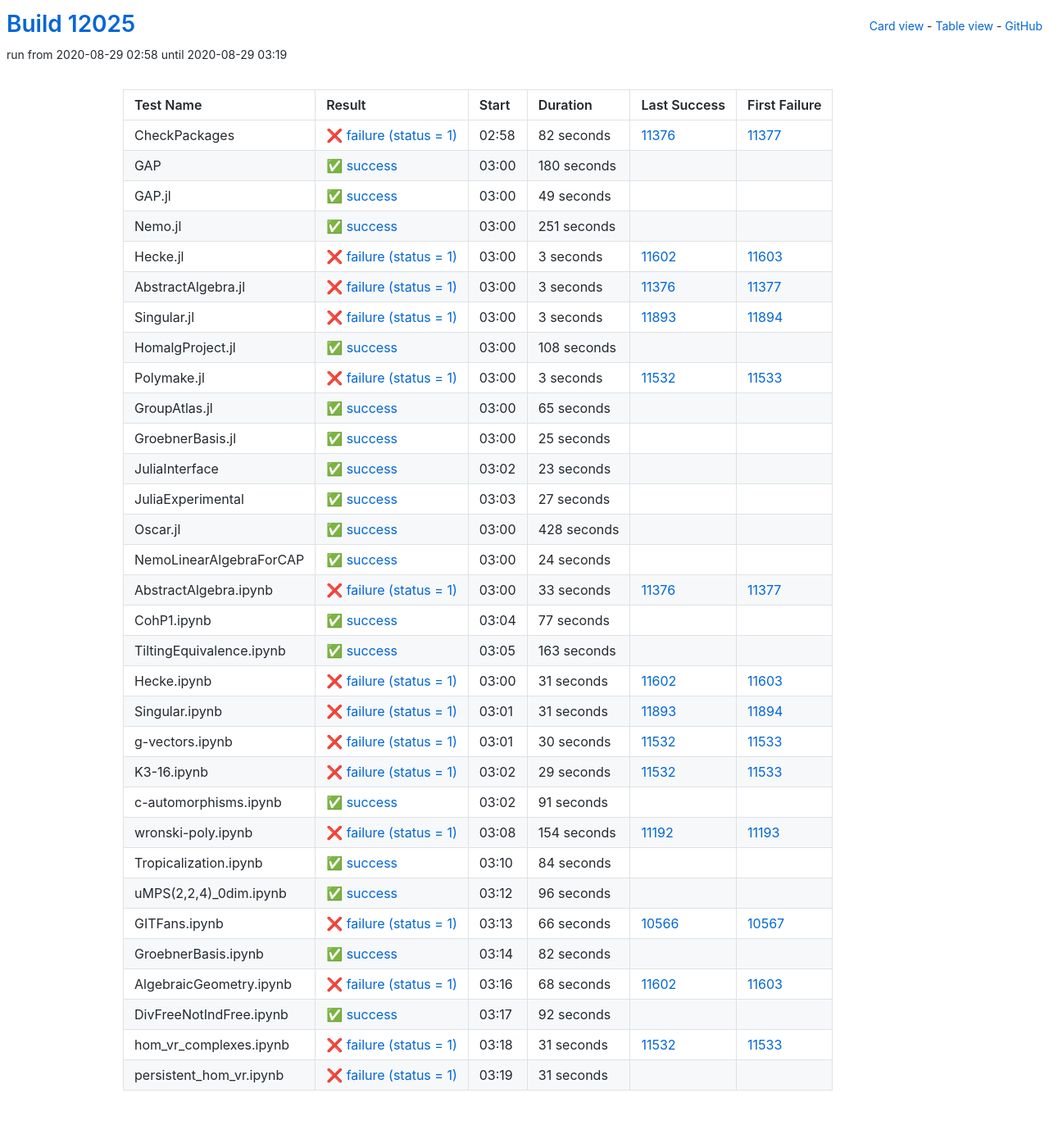
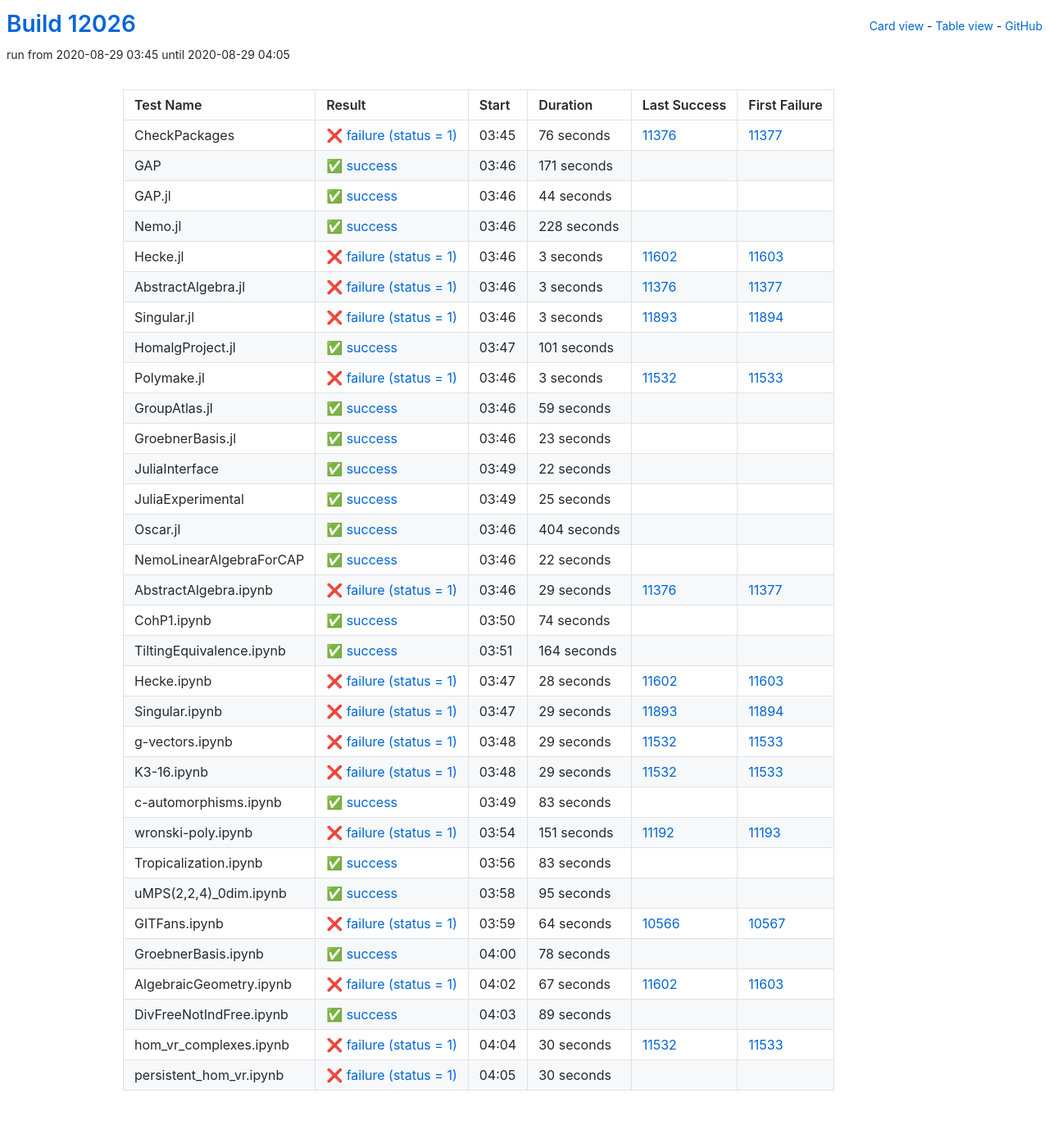
Before and after one commit to oscar-system/oscar-ci-status, a Jekyll site: the page built from table.html, in a window 1280 px wide. Shown: the whole page at 82% size. Built offline with Jekyll 4.4.1, drawn with Linux system fonts in a browser that asks for light colours.

Commit message:
Build #12026

```diff
--- a/_data/ci.yml
+++ b/_data/ci.yml
@@ -1,6 +1,6 @@
 ---
-build: 12025
-build_url: https://oscarci.mathematik.uni-kl.de/job/oscar/12025/
+build: 12026
+build_url: https://oscarci.mathematik.uni-kl.de/job/oscar/12026/
 job: oscar
 organization: oscar-system
 repo: oscar-ci-status
@@ -8,56 +8,56 @@
 tests:
 - name: CheckPackages
   id: checkpackages
-  log: https://oscarci.mathematik.uni-kl.de/job/oscar/12025/artifact/logs/build-12025/CheckPackages.log
-  start: 2020-08-29 02:58
+  log: https://oscarci.mathematik.uni-kl.de/job/oscar/12026/artifact/logs/build-12026/CheckPackages.log
+  start: 2020-08-29 03:45
   success: false
   exitcode: 1
   status: failure
-  duration: 82
+  duration: 76
   last_success: 11376
   last_success_url: https://oscarci.mathematik.uni-kl.de/job/oscar/11376/
   first_failure: 11377
   first_failure_url: https://oscarci.mathematik.uni-kl.de/job/oscar/11377/
 - name: GAP
   id: gap
-  log: https://oscarci.mathematik.uni-kl.de/job/oscar/12025/artifact/logs/build-12025/GAP.log
-  start: 2020-08-29 03:00
+  log: https://oscarci.mathematik.uni-kl.de/job/oscar/12026/artifact/logs/build-12026/GAP.log
+  start: 2020-08-29 03:46
   success: true
   exitcode: 0
   status: success
-  duration: 180
+  duration: 171
   last_success: false
   last_success_url:
   first_failure: false
   first_failure_url:
 - name: GAP.jl
   id: gap-jl
-  log: https://oscarci.mathematik.uni-kl.de/job/oscar/12025/artifact/logs/build-12025/GAP.jl.log
-  start: 2020-08-29 03:00
+  log: https://oscarci.mathematik.uni-kl.de/job/oscar/12026/artifact/logs/build-12026/GAP.jl.log
+  start: 2020-08-29 03:46
   success: true
   exitcode: 0
   status: success
-  duration: 49
+  duration: 44
   last_success: false
   last_success_url:
   first_failure: false
   first_failure_url:
 - name: Nemo.jl
   id: nemo-jl
-  log: https://oscarci.mathematik.uni-kl.de/job/oscar/12025/artifact/logs/build-12025/Nemo.jl.log
-  start: 2020-08-29 03:00
+  log: https://oscarci.mathematik.uni-kl.de/job/oscar/12026/artifact/logs/build-12026/Nemo.jl.log
+  start: 2020-08-29 03:46
   success: true
   exitcode: 0
   status: success
-  duration: 251
+  duration: 228
   last_success: false
   last_success_url:
   first_failure: false
   first_failure_url:
 - name: Hecke.jl
   id: hecke-jl
-  log: https://oscarci.mathematik.uni-kl.de/job/oscar/12025/artifact/logs/build-12025/Hecke.jl.log
-  start: 2020-08-29 03:00
+  log: https://oscarci.mathematik.uni-kl.de/job/oscar/12026/artifact/logs/build-12026/Hecke.jl.log
+  start: 2020-08-29 03:46
   success: false
   exitcode: 1
   status: failure
@@ -68,8 +68,8 @@
   first_failure_url: https://oscarci.mathematik.uni-kl.de/job/oscar/11603/
 - name: AbstractAlgebra.jl
   id: abstractalgebra-jl
-  log: https://oscarci.mathematik.uni-kl.de/job/oscar/12025/artifact/logs/build-12025/AbstractAlgebra.jl.log
-  start: 2020-08-29 03:00
+  log: https://oscarci.mathematik.uni-kl.de/job/oscar/12026/artifact/logs/build-12026/AbstractAlgebra.jl.log
+  start: 2020-08-29 03:46
   success: false
   exitcode: 1
   status: failure
@@ -80,8 +80,8 @@
   first_failure_url: https://oscarci.mathematik.uni-kl.de/job/oscar/11377/
 - name: Singular.jl
   id: singular-jl
-  log: https://oscarci.mathematik.uni-kl.de/job/oscar/12025/artifact/logs/build-12025/Singular.jl.log
-  start: 2020-08-29 03:00
+  log: https://oscarci.mathematik.uni-kl.de/job/oscar/12026/artifact/logs/build-12026/Singular.jl.log
+  start: 2020-08-29 03:46
   success: false
   exitcode: 1
   status: failure
@@ -92,20 +92,20 @@
   first_failure_url: https://oscarci.mathematik.uni-kl.de/job/oscar/11894/
 - name: HomalgProject.jl
   id: homalgproject-jl
-  log: https://oscarci.mathematik.uni-kl.de/job/oscar/12025/artifact/logs/build-12025/HomalgProject.jl.log
-  start: 2020-08-29 03:00
+  log: https://oscarci.mathematik.uni-kl.de/job/oscar/12026/artifact/logs/build-12026/HomalgProject.jl.log
+  start: 2020-08-29 03:47
   success: true
   exitcode: 0
   status: success
-  duration: 108
+  duration: 101
   last_success: false
   last_success_url:
   first_failure: false
   first_failure_url:
 - name: Polymake.jl
   id: polymake-jl
-  log: https://oscarci.mathematik.uni-kl.de/job/oscar/12025/artifact/logs/build-12025/Polymake.jl.log
-  start: 2020-08-29 03:00
+  log: https://oscarci.mathematik.uni-kl.de/job/oscar/12026/artifact/logs/build-12026/Polymake.jl.log
+  start: 2020-08-29 03:46
   success: false
   exitcode: 1
   status: failure
@@ -116,20 +116,44 @@
   first_failure_url: https://oscarci.mathematik.uni-kl.de/job/oscar/11533/
 - name: GroupAtlas.jl
   id: groupatlas-jl
-  log: https://oscarci.mathematik.uni-kl.de/job/oscar/12025/artifact/logs/build-12025/GroupAtlas.jl.log
-  start: 2020-08-29 03:00
+  log: https://oscarci.mathematik.uni-kl.de/job/oscar/12026/artifact/logs/build-12026/GroupAtlas.jl.log
+  start: 2020-08-29 03:46
   success: true
   exitcode: 0
   status: success
-  duration: 65
+  duration: 59
   last_success: false
   last_success_url:
   first_failure: false
   first_failure_url:
 - name: GroebnerBasis.jl
   id: groebnerbasis-jl
-  log: https://oscarci.mathematik.uni-kl.de/job/oscar/12025/artifact/logs/build-12025/GroebnerBasis.jl.log
-  start: 2020-08-29 03:00
+  log: https://oscarci.mathematik.uni-kl.de/job/oscar/12026/artifact/logs/build-12026/GroebnerBasis.jl.log
+  start: 2020-08-29 03:46
+  success: true
+  exitcode: 0
+  status: success
+  duration: 23
+  last_success: false
+  last_success_url:
+  first_failure: false
+  first_failure_url:
+- name: JuliaInterface
+  id: juliainterface
+  log: https://oscarci.mathematik.uni-kl.de/job/oscar/12026/artifact/logs/build-12026/JuliaInterface.log
+  start: 2020-08-29 03:49
+  success: true
+  exitcode: 0
+  status: success
+  duration: 22
+  last_success: false
+  last_success_url:
+  first_failure: false
+  first_failure_url:
+- name: JuliaExperimental
+  id: juliaexperimental
+  log: https://oscarci.mathematik.uni-kl.de/job/oscar/12026/artifact/logs/build-12026/JuliaExperimental.log
+  start: 2020-08-29 03:49
   success: true
   exitcode: 0
   status: success
@@ -138,130 +162,106 @@
   last_success_url:
   first_failure: false
   first_failure_url:
-- name: JuliaInterface
-  id: juliainterface
-  log: https://oscarci.mathematik.uni-kl.de/job/oscar/12025/artifact/logs/build-12025/JuliaInterface.log
-  start: 2020-08-29 03:02
+- name: Oscar.jl
+  id: oscar-jl
+  log: https://oscarci.mathematik.uni-kl.de/job/oscar/12026/artifact/logs/build-12026/Oscar.jl.log
+  start: 2020-08-29 03:46
   success: true
   exitcode: 0
   status: success
-  duration: 23
-  last_success: false
-  last_success_url:
-  first_failure: false
-  first_failure_url:
-- name: JuliaExperimental
-  id: juliaexperimental
-  log: https://oscarci.mathematik.uni-kl.de/job/oscar/12025/artifact/logs/build-12025/JuliaExperimental.log
-  start: 2020-08-29 03:03
-  success: true
-  exitcode: 0
-  status: success
-  duration: 27
-  last_success: false
-  last_success_url:
-  first_failure: false
-  first_failure_url:
-- name: Oscar.jl
-  id: oscar-jl
-  log: https://oscarci.mathematik.uni-kl.de/job/oscar/12025/artifact/logs/build-12025/Oscar.jl.log
-  start: 2020-08-29 03:00
-  success: true
-  exitcode: 0
-  status: success
-  duration: 428
+  duration: 404
   last_success: false
   last_success_url:
   first_failure: false
   first_failure_url:
 - name: NemoLinearAlgebraForCAP
   id: nemolinearalgebraforcap
-  log: https://oscarci.mathematik.uni-kl.de/job/oscar/12025/artifact/logs/build-12025/NemoLinearAlgebraForCAP.log
-  start: 2020-08-29 03:00
+  log: https://oscarci.mathematik.uni-kl.de/job/oscar/12026/artifact/logs/build-12026/NemoLinearAlgebraForCAP.log
+  start: 2020-08-29 03:46
   success: true
   exitcode: 0
   status: success
-  duration: 24
+  duration: 22
   last_success: false
   last_success_url:
   first_failure: false
   first_failure_url:
 - name: AbstractAlgebra.ipynb
   id: abstractalgebra-ipynb
-  log: https://oscarci.mathematik.uni-kl.de/job/oscar/12025/artifact/logs/build-12025/AbstractAlgebra.ipynb.log
-  start: 2020-08-29 03:00
+  log: https://oscarci.mathematik.uni-kl.de/job/oscar/12026/artifact/logs/build-12026/AbstractAlgebra.ipynb.log
+  start: 2020-08-29 03:46
   success: false
   exitcode: 1
   status: failure
-  duration: 33
+  duration: 29
   last_success: 11376
   last_success_url: https://oscarci.mathematik.uni-kl.de/job/oscar/11376/
   first_failure: 11377
   first_failure_url: https://oscarci.mathematik.uni-kl.de/job/oscar/11377/
 - name: CohP1.ipynb
   id: cohp1-ipynb
-  log: https://oscarci.mathematik.uni-kl.de/job/oscar/12025/artifact/logs/build-12025/CohP1.ipynb.log
-  start: 2020-08-29 03:04
+  log: https://oscarci.mathematik.uni-kl.de/job/oscar/12026/artifact/logs/build-12026/CohP1.ipynb.log
+  start: 2020-08-29 03:50
   success: true
   exitcode: 0
   status: success
-  duration: 77
+  duration: 74
   last_success: false
   last_success_url:
   first_failure: false
   first_failure_url:
 - name: TiltingEquivalence.ipynb
   id: tiltingequivalence-ipynb
-  log: https://oscarci.mathematik.uni-kl.de/job/oscar/12025/artifact/logs/build-12025/TiltingEquivalence.ipynb.log
-  start: 2020-08-29 03:05
+  log: https://oscarci.mathematik.uni-kl.de/job/oscar/12026/artifact/logs/build-12026/TiltingEquivalence.ipynb.log
+  start: 2020-08-29 03:51
   success: true
   exitcode: 0
   status: success
-  duration: 163
+  duration: 164
   last_success: false
   last_success_url:
   first_failure: false
   first_failure_url:
 - name: Hecke.ipynb
   id: hecke-ipynb
-  log: https://oscarci.mathematik.uni-kl.de/job/oscar/12025/artifact/logs/build-12025/Hecke.ipynb.log
-  start: 2020-08-29 03:00
+  log: https://oscarci.mathematik.uni-kl.de/job/oscar/12026/artifact/logs/build-12026/Hecke.ipynb.log
+  start: 2020-08-29 03:47
   success: false
   exitcode: 1
   status: failure
-  duration: 31
+  duration: 28
   last_success: 11602
   last_success_url: https://oscarci.mathematik.uni-kl.de/job/oscar/11602/
   first_failure: 11603
   first_failure_url: https://oscarci.mathematik.uni-kl.de/job/oscar/11603/
 - name: Singular.ipynb
   id: singular-ipynb
-  log: https://oscarci.mathematik.uni-kl.de/job/oscar/12025/artifact/logs/build-12025/Singular.ipynb.log
-  start: 2020-08-29 03:01
+  log: https://oscarci.mathematik.uni-kl.de/job/oscar/12026/artifact/logs/build-12026/Singular.ipynb.log
+  start: 2020-08-29 03:47
   success: false
   exitcode: 1
   status: failure
-  duration: 31
+  duration: 29
   last_success: 11893
   last_success_url: https://oscarci.mathematik.uni-kl.de/job/oscar/11893/
   first_failure: 11894
   first_failure_url: https://oscarci.mathematik.uni-kl.de/job/oscar/11894/
 - name: g-vectors.ipynb
   id: g-vectors-ipynb
-  log: https://oscarci.mathematik.uni-kl.de/job/oscar/12025/artifact/logs/build-12025/g-vectors.ipynb.log
-  start: 2020-08-29 03:01
+  log: https://oscarci.mathematik.uni-kl.de/job/oscar/12026/artifact/logs/build-12026/g-vectors.ipynb.log
+  start: 2020-08-29 03:48
   success: false
   exitcode: 1
   status: failure
-  duration: 30
+  duration: 29
   last_success: 11532
   last_success_url: https://oscarci.mathematik.uni-kl.de/job/oscar/11532/
   first_failure: 11533
   first_failure_url: https://oscarci.mathematik.uni-kl.de/job/oscar/11533/
 - name: K3-16.ipynb
   id: k3-16-ipynb
-  log: https://oscarci.mathematik.uni-kl.de/job/oscar/12025/artifact/logs/build-12025/K3-16.ipynb.log
-  start: 2020-08-29 03:02
+  log: https://oscarci.mathematik.uni-kl.de/job/oscar/12026/artifact/logs/build-12026/K3-16.ipynb.log
+  start: 2020-08-29 03:48
   success: false
   exitcode: 1
   status: failure
@@ -272,120 +272,120 @@
   first_failure_url: https://oscarci.mathematik.uni-kl.de/job/oscar/11533/
 - name: c-automorphisms.ipynb
   id: c-automorphisms-ipynb
-  log: https://oscarci.mathematik.uni-kl.de/job/oscar/12025/artifact/logs/build-12025/c-automorphisms.ipynb.log
-  start: 2020-08-29 03:02
+  log: https://oscarci.mathematik.uni-kl.de/job/oscar/12026/artifact/logs/build-12026/c-automorphisms.ipynb.log
+  start: 2020-08-29 03:49
   success: true
   exitcode: 0
   status: success
-  duration: 91
+  duration: 83
   last_success: false
   last_success_url:
   first_failure: false
   first_failure_url:
 - name: wronski-poly.ipynb
   id: wronski-poly-ipynb
-  log: https://oscarci.mathematik.uni-kl.de/job/oscar/12025/artifact/logs/build-12025/wronski-poly.ipynb.log
-  start: 2020-08-29 03:08
+  log: https://oscarci.mathematik.uni-kl.de/job/oscar/12026/artifact/logs/build-12026/wronski-poly.ipynb.log
+  start: 2020-08-29 03:54
   success: false
   exitcode: 1
   status: failure
-  duration: 154
+  duration: 151
   last_success: 11192
   last_success_url: https://oscarci.mathematik.uni-kl.de/job/oscar/11192/
   first_failure: 11193
   first_failure_url: https://oscarci.mathematik.uni-kl.de/job/oscar/11193/
 - name: Tropicalization.ipynb
   id: tropicalization-ipynb
-  log: https://oscarci.mathematik.uni-kl.de/job/oscar/12025/artifact/logs/build-12025/Tropicalization.ipynb.log
-  start: 2020-08-29 03:10
+  log: https://oscarci.mathematik.uni-kl.de/job/oscar/12026/artifact/logs/build-12026/Tropicalization.ipynb.log
+  start: 2020-08-29 03:56
   success: true
   exitcode: 0
   status: success
-  duration: 84
+  duration: 83
   last_success: false
   last_success_url:
   first_failure: false
   first_failure_url:
 - name: uMPS(2,2,4)_0dim.ipynb
   id: umps-2-2-4-0dim-ipynb
-  log: https://oscarci.mathematik.uni-kl.de/job/oscar/12025/artifact/logs/build-12025/uMPS-2-2-4-_0dim.ipynb.log
-  start: 2020-08-29 03:12
+  log: https://oscarci.mathematik.uni-kl.de/job/oscar/12026/artifact/logs/build-12026/uMPS-2-2-4-_0dim.ipynb.log
+  start: 2020-08-29 03:58
   success: true
   exitcode: 0
   status: success
-  duration: 96
+  duration: 95
   last_success: false
   last_success_url:
   first_failure: false
   first_failure_url:
 - name: GITFans.ipynb
   id: gitfans-ipynb
-  log: https://oscarci.mathematik.uni-kl.de/job/oscar/12025/artifact/logs/build-12025/GITFans.ipynb.log
-  start: 2020-08-29 03:13
+  log: https://oscarci.mathematik.uni-kl.de/job/oscar/12026/artifact/logs/build-12026/GITFans.ipynb.log
+  start: 2020-08-29 03:59
   success: false
   exitcode: 1
   status: failure
-  duration: 66
+  duration: 64
   last_success: 10566
   last_success_url: https://oscarci.mathematik.uni-kl.de/job/oscar/10566/
   first_failure: 10567
   first_failure_url: https://oscarci.mathematik.uni-kl.de/job/oscar/10567/
 - name: GroebnerBasis.ipynb
   id: groebnerbasis-ipynb
-  log: https://oscarci.mathematik.uni-kl.de/job/oscar/12025/artifact/logs/build-12025/GroebnerBasis.ipynb.log
-  start: 2020-08-29 03:14
+  log: https://oscarci.mathematik.uni-kl.de/job/oscar/12026/artifact/logs/build-12026/GroebnerBasis.ipynb.log
+  start: 2020-08-29 04:00
   success: true
   exitcode: 0
   status: success
-  duration: 82
+  duration: 78
   last_success: false
   last_success_url:
   first_failure: false
   first_failure_url:
 - name: AlgebraicGeometry.ipynb
   id: algebraicgeometry-ipynb
-  log: https://oscarci.mathematik.uni-kl.de/job/oscar/12025/artifact/logs/build-12025/AlgebraicGeometry.ipynb.log
-  start: 2020-08-29 03:16
+  log: https://oscarci.mathematik.uni-kl.de/job/oscar/12026/artifact/logs/build-12026/AlgebraicGeometry.ipynb.log
+  start: 2020-08-29 04:02
   success: false
   exitcode: 1
   status: failure
-  duration: 68
+  duration: 67
   last_success: 11602
   last_success_url: https://oscarci.mathematik.uni-kl.de/job/oscar/11602/
   first_failure: 11603
   first_failure_url: https://oscarci.mathematik.uni-kl.de/job/oscar/11603/
 - name: DivFreeNotIndFree.ipynb
   id: divfreenotindfree-ipynb
-  log: https://oscarci.mathematik.uni-kl.de/job/oscar/12025/artifact/logs/build-12025/DivFreeNotIndFree.ipynb.log
-  start: 2020-08-29 03:17
+  log: https://oscarci.mathematik.uni-kl.de/job/oscar/12026/artifact/logs/build-12026/DivFreeNotIndFree.ipynb.log
+  start: 2020-08-29 04:03
   success: true
   exitcode: 0
   status: success
-  duration: 92
+  duration: 89
   last_success: false
   last_success_url:
   first_failure: false
   first_failure_url:
 - name: hom_vr_complexes.ipynb
   id: hom-vr-complexes-ipynb
-  log: https://oscarci.mathematik.uni-kl.de/job/oscar/12025/artifact/logs/build-12025/hom_vr_complexes.ipynb.log
-  start: 2020-08-29 03:18
+  log: https://oscarci.mathematik.uni-kl.de/job/oscar/12026/artifact/logs/build-12026/hom_vr_complexes.ipynb.log
+  start: 2020-08-29 04:04
   success: false
   exitcode: 1
   status: failure
-  duration: 31
+  duration: 30
   last_success: 11532
   last_success_url: https://oscarci.mathematik.uni-kl.de/job/oscar/11532/
   first_failure: 11533
   first_failure_url: https://oscarci.mathematik.uni-kl.de/job/oscar/11533/
 - name: persistent_hom_vr.ipynb
   id: persistent-hom-vr-ipynb
-  log: https://oscarci.mathematik.uni-kl.de/job/oscar/12025/artifact/logs/build-12025/persistent_hom_vr.ipynb.log
-  start: 2020-08-29 03:19
+  log: https://oscarci.mathematik.uni-kl.de/job/oscar/12026/artifact/logs/build-12026/persistent_hom_vr.ipynb.log
+  start: 2020-08-29 04:05
   success: false
   exitcode: 1
   status: failure
-  duration: 31
+  duration: 30
   last_success: false
   last_success_url:
   first_failure: false
```
Also changed, not shown: README.md.
